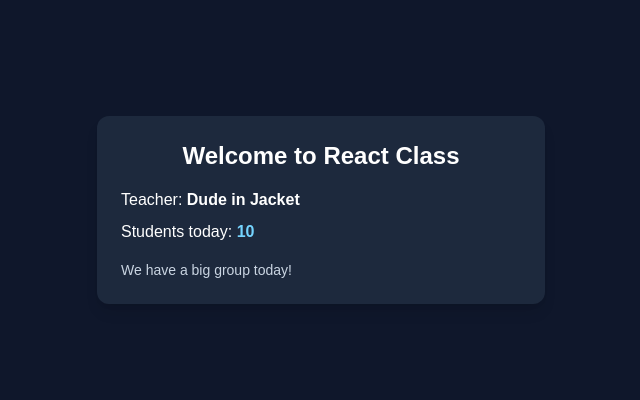
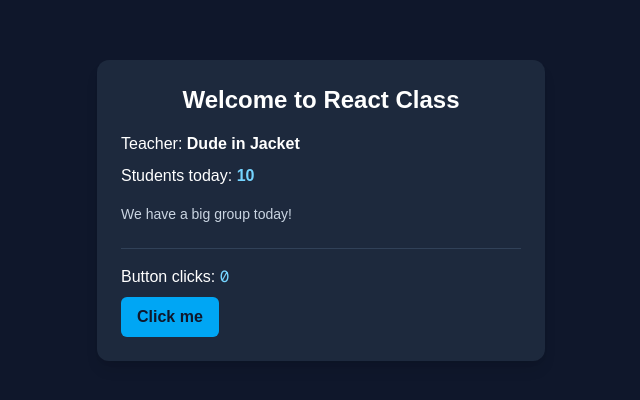
Before and after one commit to tthoma81Debug/CS_404_Live, a Next.js app in the folder examples/React_Props_Tailwind/react-class-demo/: page / in a window 1280 px wide. Shown: the part 190-590 px from the top of the page, without its empty margins (319-959 px from the left). Built offline with nearby package versions, Linux system fonts and the light colour scheme.

Commit message:
adding state

```diff
--- a/examples/React_Props_Tailwind/react-class-demo/src/app/page.js
+++ b/examples/React_Props_Tailwind/react-class-demo/src/app/page.js
@@ -1,11 +1,20 @@
-"use client"; // Make this a Client Component so we can later use hooks
+"use client";
+
+import { useState } from "react";
 
 export default function HomePage() {
   const teacherName = "Dude in Jacket";
   const studentCount = 10;
+  const hasManyStudents = studentCount > 5;
 
-  // Very simple JavaScript logic inside a component:
-  const hasManyStudents = studentCount > 5;
+  // React state:
+  const [clicks, setClicks] = useState(0);
+
+  function handleButtonClick() {
+    // Update state
+    setClicks(clicks + 1);
+    // (Optionally, can show setClicks(prev => prev + 1) later.)
+  }
 
   return (
     <main className="min-h-screen flex items-center justify-center bg-slate-900 text-white">
@@ -28,6 +37,21 @@
             ? "We have a big group today!"
             : "Small, focused group today."}
         </p>
+
+        {/* State + event handler demo */}
+        <div className="mt-6 border-t border-slate-700 pt-4">
+          <p className="mb-2">
+            Button clicks:{" "}
+            <span className="font-mono text-sky-300">{clicks}</span>
+          </p>
+
+          <button
+            onClick={handleButtonClick}
+            className="px-4 py-2 rounded-md bg-sky-500 hover:bg-sky-400 text-slate-900 font-semibold"
+          >
+            Click me
+          </button>
+        </div>
       </div>
     </main>
   );
```
